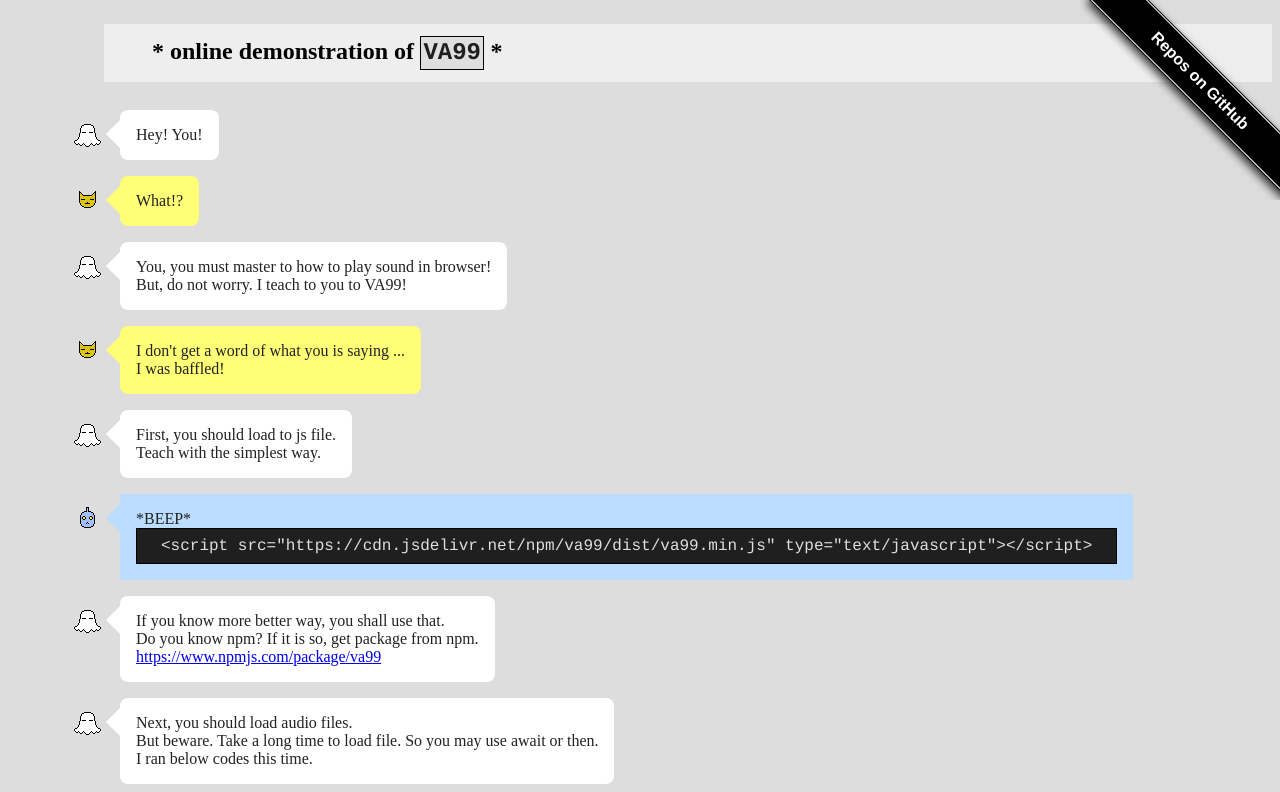
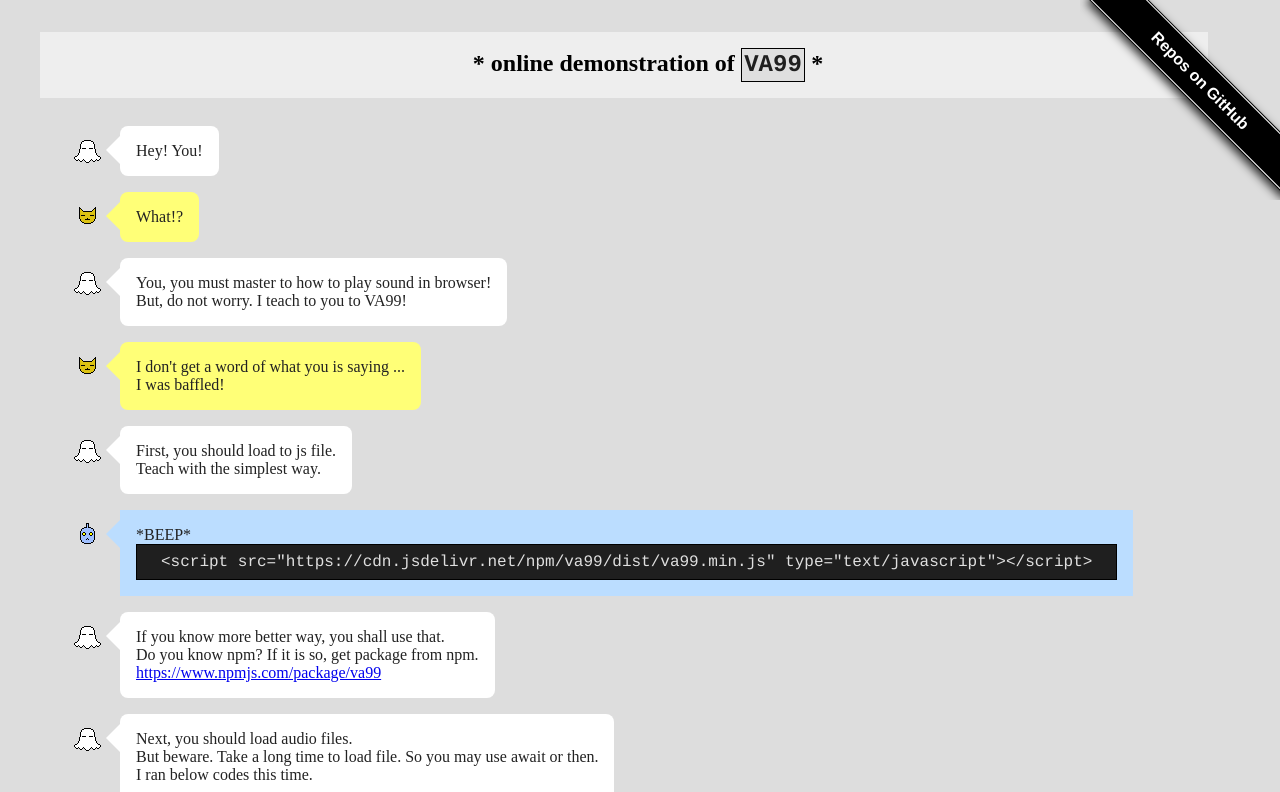
Before and after one commit to ayamada/va99, a website: page docs/index.html in a window 1280 px wide. Shown: the top 792 px of the page. Drawn offline with Linux system fonts and the light colour scheme; no server answers.

Commit message:
chore: Tweak css

```diff
--- a/docs/index.html
+++ b/docs/index.html
@@ -14,10 +14,17 @@ section {
   margin-left: 6em;
 }
 h1, h2, h3 {
-  margin-top: 1em;
-  padding: 0.5em 0.5em 0.5em 2em;
+  margin-top: 2rem;
+  padding: 1rem 1rem 1rem 4rem;
   background-color: #EEE;
   color: #000;
+  position: relative;
+  left: -4rem;
+}
+h1 {
+  text-align: center;
+}
+h2 {
 }
 h3 {
   font-family: Courier, sans-serif, monospace;
```
